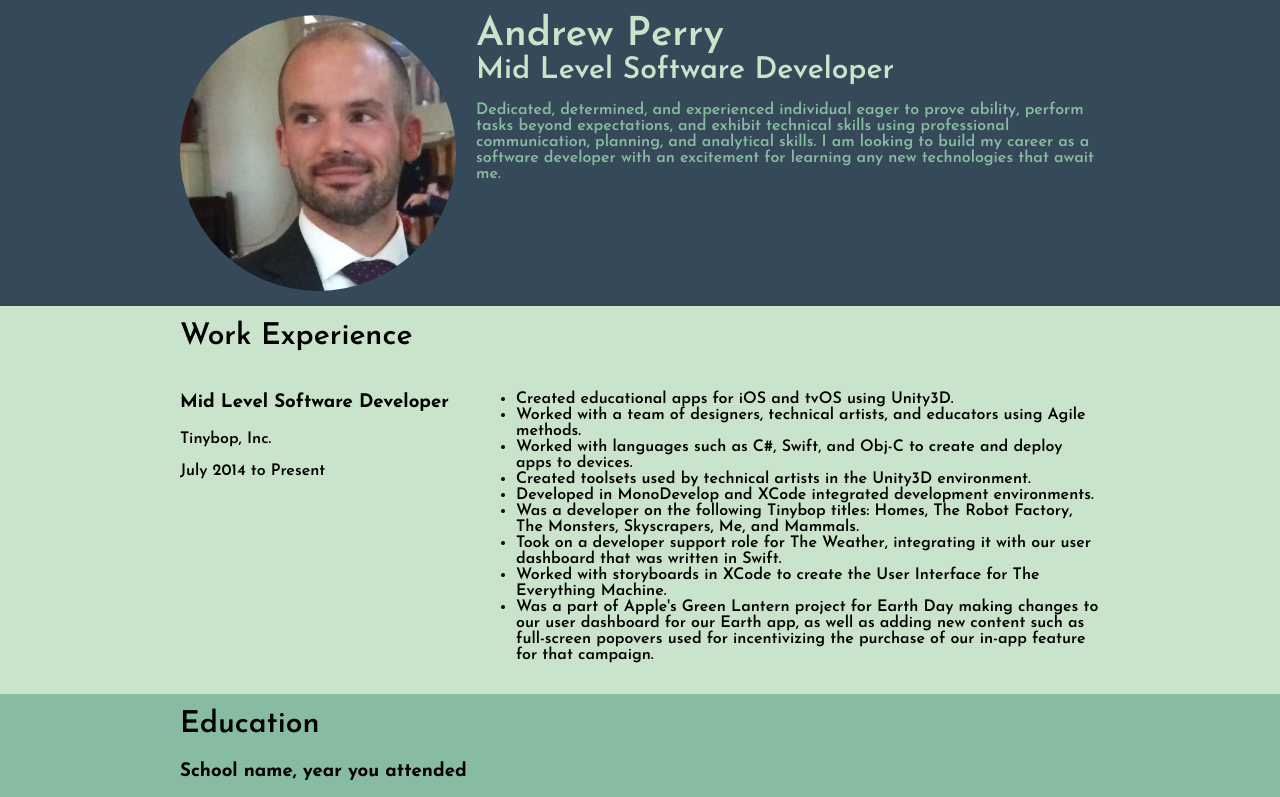
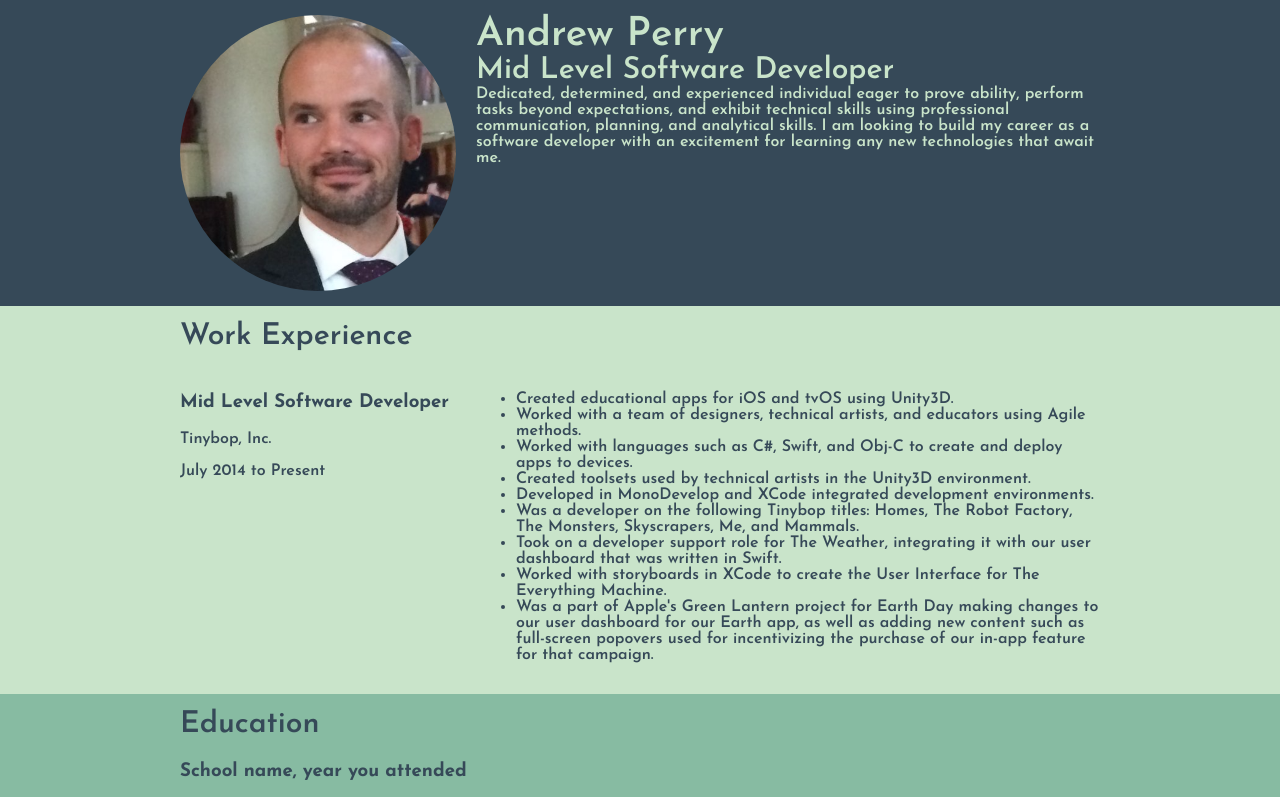
Before and after one commit to adp2741/Andrew-Website, a plain HTML site: page website/resume.html in a window 1280 px wide. Shown: the top 797 px of the page. Drawn offline with Linux system fonts and the light colour scheme.

Commit message:
Changed font colors

```diff
--- a/website/css/style.css
+++ b/website/css/style.css
@@ -25,8 +25,12 @@ body {
 	margin: 0px;
 }
 
-h1, h2 {
+h1, h2, p {
 	font-weight: 600;
+}
+
+ul li {
+	color: #364958;
 }
 
 h1 {
@@ -76,7 +80,7 @@ header, footer {
 	color: #87BBA2;
 }
 
-header h1, header h2 {
+header h1, header h2, header p {
 	color: #C9E4CA;
 	margin: 0px;
 }
@@ -90,10 +94,13 @@ footer {
 	display: inline-block;
 }
 
-
 /* Work Experience */
 .work {
 	background: #C9E4CA;
+}
+
+.work h2, .work h3, .work p {
+	color: #364958;
 }
 
 /* Education */
@@ -101,3 +108,7 @@ footer {
 	background: #87BBA2;
 	margin: 0px 0px;
 }
+
+.education h2, .education h3, .education p {
+	color: #364958;
+}
```
